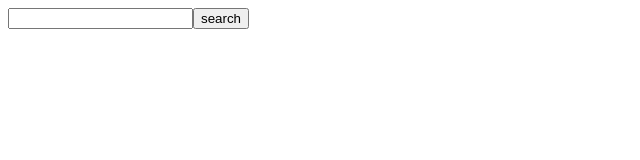
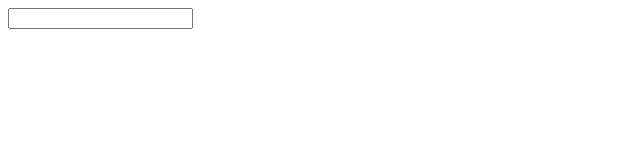
Before and after one commit to Jeungbin/react-udemy-lecture, a React (Create React App) app: page / in a window 1280 px wide. Shown: the top 160 px of the page, without its empty margins (0-640 px from the left). Built offline with nearby package versions, Linux system fonts and the light colour scheme.

Commit message:
Handling Form Submission

```diff
--- a/src/UsingAPI/App.js
+++ b/src/UsingAPI/App.js
@@ -4,6 +4,7 @@ import ImageList from "./components/ImageList";
 import searchImages from "./api";
 export default function App() {
   function handleSubmit(term) {
+    searchImages(term);
     console.log(term);
   }
 
--- a/src/UsingAPI/components/ImageList.js
+++ b/src/UsingAPI/components/ImageList.js
@@ -1,5 +1,10 @@
 import React from "react";
 
-export default function ImageList() {
-  return <div>ImageList</div>;
+export default function ImageList({ term }) {
+  console.log(term);
+  return (
+    <div>
+      <img src={term} style={{ width: "1rem" }} alt="" />
+    </div>
+  );
 }
--- a/src/UsingAPI/components/SearchBar.js
+++ b/src/UsingAPI/components/SearchBar.js
@@ -1,13 +1,15 @@
 import React from "react";
 
 function SearchBar({ onSubmit }) {
-  const handleClick = () => {
-    onSubmit("cars");
+  const handleFormSubmit = (e) => {
+    e.preventDefault();
+    onSubmit(document.getElementById("searchTxt").value);
   };
   return (
     <>
-      <input type="text" />
-      <button onClick={handleClick}>search</button>
+      <form id="searchTxt" action="submit" onSubmit={handleFormSubmit}>
+        <input type="text" />
+      </form>
     </>
   );
 }
```
